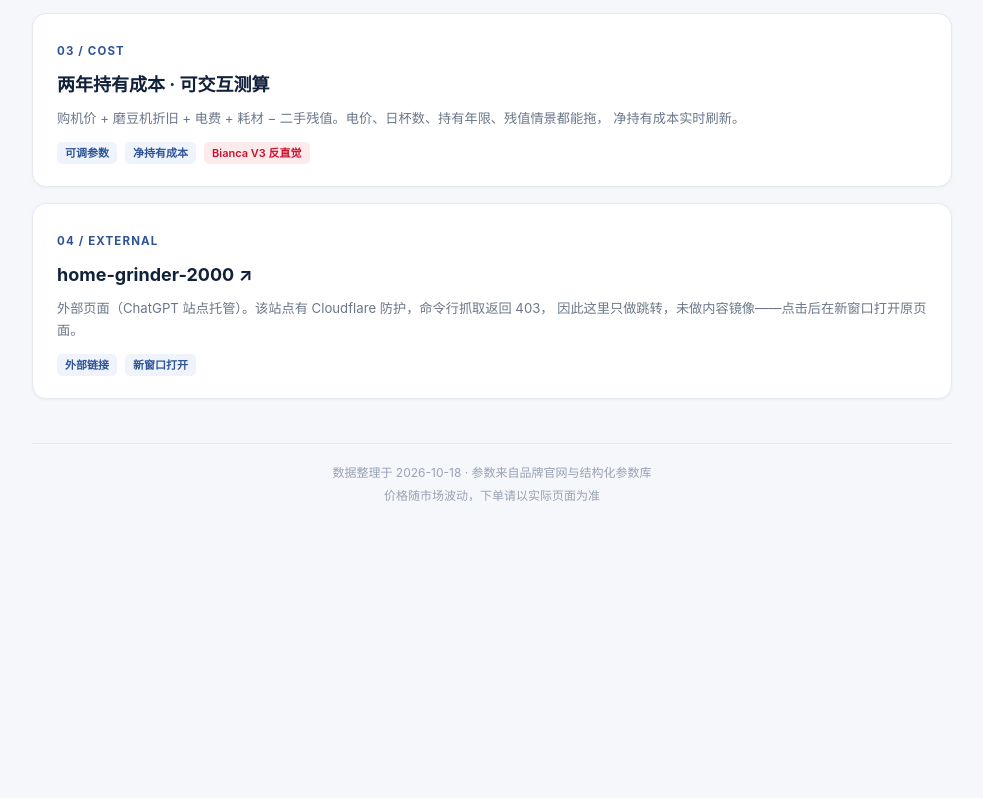
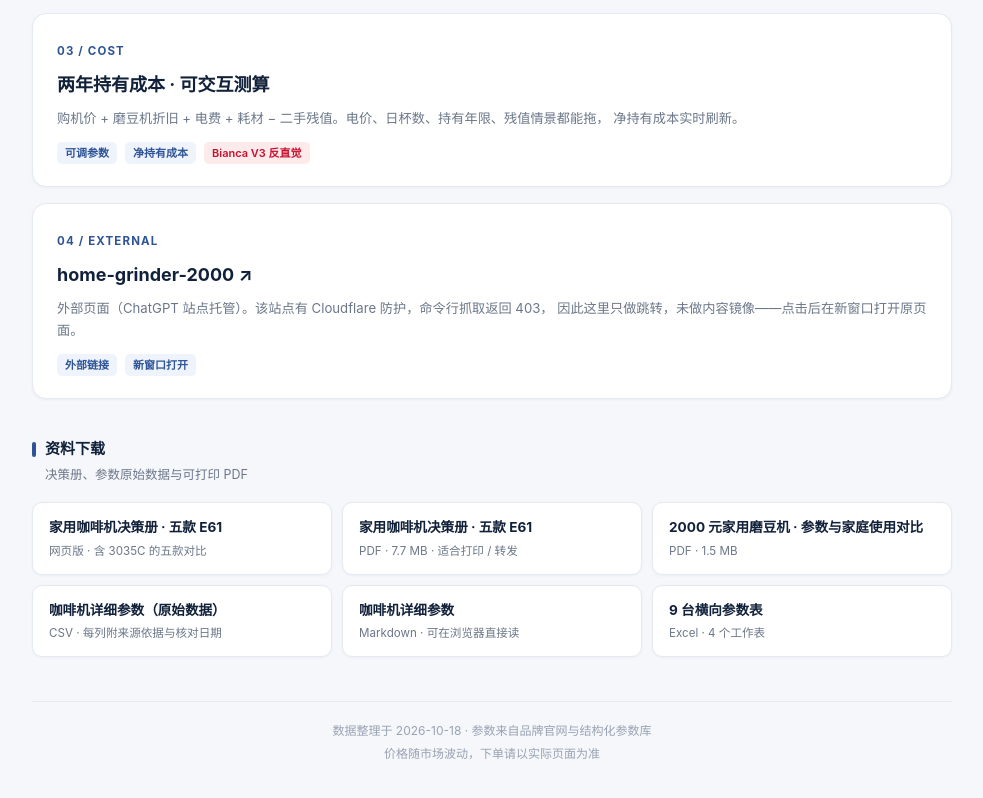
Before and after one commit to Joh0621/coffee-gear-site, a plain HTML site: page index.html in a window 1280 px wide. Shown: the part 632-1430 px from the top of the page, without its empty margins (148-1131 px from the left). Before the commit the page ends 1203 px from the top, so only its background shows below. Drawn offline with Linux system fonts and the light colour scheme.

Commit message:
Add decision booklet, PDFs and data files: index.html

```diff
--- a/index.html
+++ b/index.html
@@ -28,6 +28,16 @@
   .card .tags{margin-top:12px;display:flex;gap:8px;flex-wrap:wrap}
   .tag{font-size:11px;font-weight:600;color:var(--brand2);background:#eef3fc;border-radius:5px;padding:2px 8px}
   .tag.hot{background:#fdeaea;color:var(--accent)}
+  .sec{font-size:15px;font-weight:700;margin:38px 0 4px;display:flex;align-items:center;gap:9px}
+  .sec::before{content:"";width:4px;height:15px;border-radius:2px;background:var(--brand2)}
+  .sechint{font-size:12.5px;color:var(--muted);margin:0 0 16px;padding-left:13px}
+  .dl{display:grid;grid-template-columns:repeat(auto-fit,minmax(280px,1fr));gap:10px}
+  .dl a{display:flex;flex-direction:column;gap:3px;text-decoration:none;color:inherit;
+    background:var(--card);border:1px solid var(--line);border-radius:10px;padding:13px 16px;
+    box-shadow:0 1px 3px rgba(20,35,70,.04);transition:border-color .15s,transform .15s}
+  .dl a:hover{border-color:#c9d7ef;transform:translateY(-1px)}
+  .dl b{font-size:13.6px;font-weight:700;color:var(--ink)}
+  .dl span{font-size:11.6px;color:var(--muted)}
   footer{margin-top:44px;padding-top:18px;border-top:1px solid var(--line);font-size:12px;
     color:#98a2b3;text-align:center;line-height:1.9}
 </style>
@@ -76,6 +86,35 @@
 
   </div>
 
+  <h2 class="sec">资料下载</h2>
+  <p class="sechint">决策册、参数原始数据与可打印 PDF</p>
+  <div class="dl">
+    <a href="coffee-machines-decision.html">
+      <b>家用咖啡机决策册 · 五款 E61</b>
+      <span>网页版 · 含 3035C 的五款对比</span>
+    </a>
+    <a href="coffee-machines-e61-5.pdf">
+      <b>家用咖啡机决策册 · 五款 E61</b>
+      <span>PDF · 7.7 MB · 适合打印 / 转发</span>
+    </a>
+    <a href="grinders-2000.pdf">
+      <b>2000 元家用磨豆机 · 参数与家庭使用对比</b>
+      <span>PDF · 1.5 MB</span>
+    </a>
+    <a href="coffee-data.csv">
+      <b>咖啡机详细参数（原始数据）</b>
+      <span>CSV · 每列附来源依据与核对日期</span>
+    </a>
+    <a href="coffee-data.md">
+      <b>咖啡机详细参数</b>
+      <span>Markdown · 可在浏览器直接读</span>
+    </a>
+    <a href="coffee-machines.xlsx">
+      <b>9 台横向参数表</b>
+      <span>Excel · 4 个工作表</span>
+    </a>
+  </div>
+
   <footer>
     数据整理于 2026-10-18 · 参数来自品牌官网与结构化参数库<br>
     价格随市场波动，下单请以实际页面为准
```
